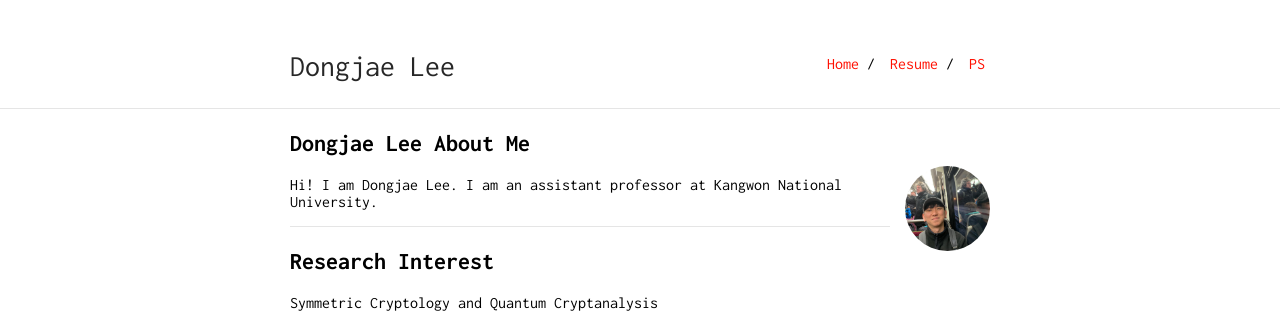
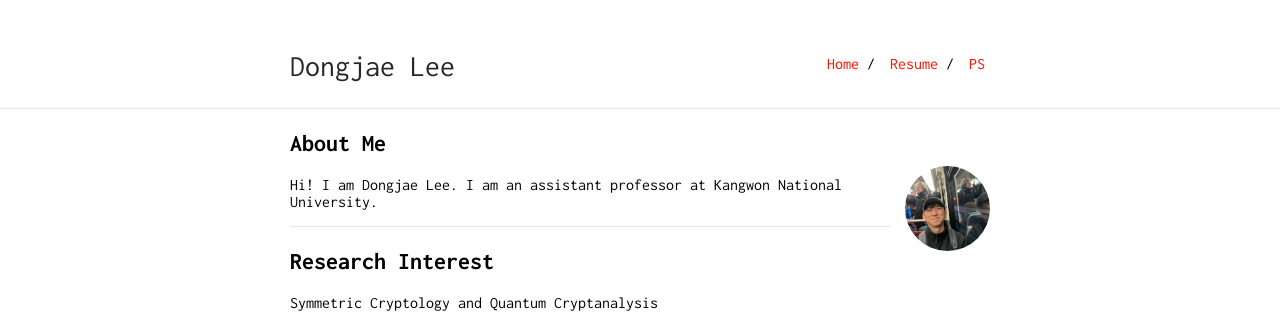
Before and after one commit to DongjaeLee-Dd2dD2/DongjaeLee-Dd2dD2.github.io, a Jekyll site: the page built from index.md, in a window 1280 px wide. Shown: the top 324 px of the page. Built offline with Jekyll 4.4.1, drawn with Linux system fonts in a browser that asks for light colours; our own code applies the rules of GitHub Pages for plain Markdown files; part of the change alters nothing that is shown.

Commit message:
Update index.md

```diff
--- a/index.md
+++ b/index.md
@@ -1,8 +1,9 @@
 ---
 layout: default
+title: Dongjae Lee
 ---
 
-## Dongjae Lee About Me
+## About Me
 
 <img class="profile-picture" src="face.jpg">
 
```
